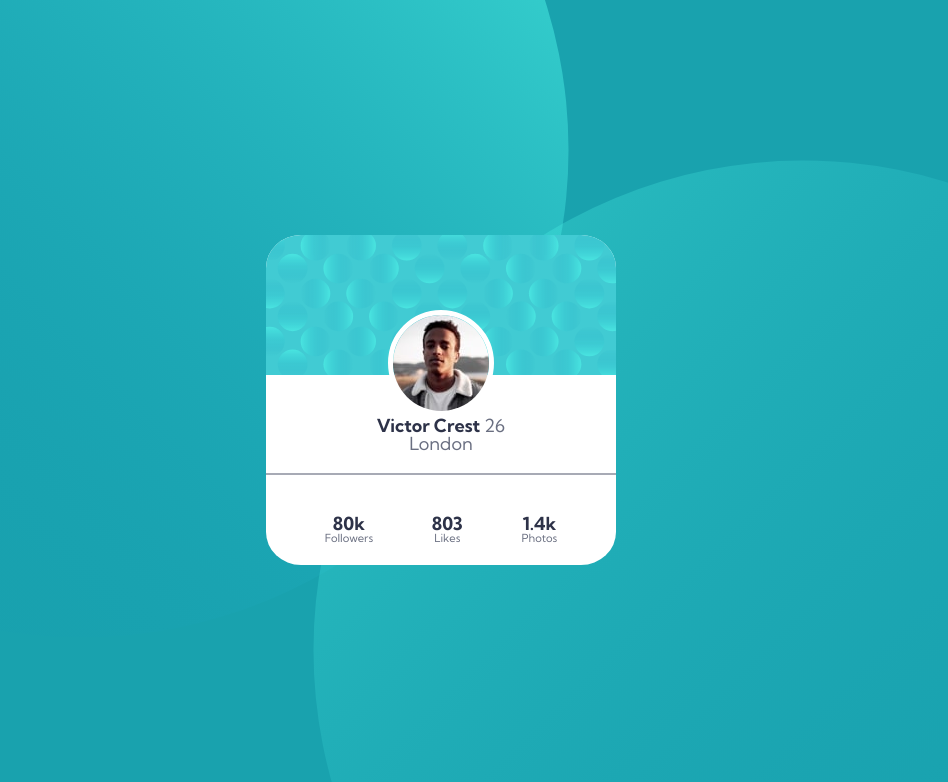
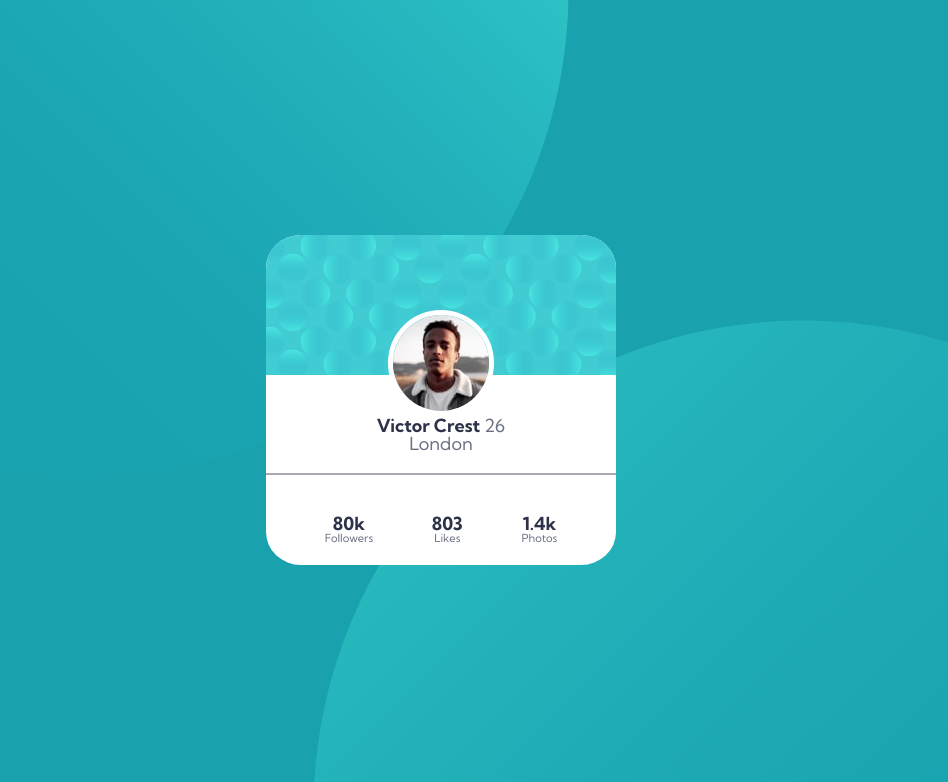
Before and after one commit to vanessacor/frontendmentor-kata-profile-card, a plain HTML site: page index.html in a window 1280 px wide. Shown: the top 782 px of the page, without its empty margins (199-1147 px from the left). Drawn offline with Linux system fonts and the light colour scheme.

Commit message:
Style: fix position on background pattern

```diff
--- a/index.html
+++ b/index.html
@@ -11,13 +11,14 @@
 </head>
 <body>
   <div id="bg-pattern-top">
-    <svg width="978" height="978" xmlns="http://www.w3.org/2000/svg"><defs><linearGradient x1="50%" y1=".779%" x2="50%" y2="100%" id="a"><stop stop-color="#0989B4" stop-opacity="0" offset="0%"/><stop stop-color="#53FFEE" offset="99.94%"/></linearGradient></defs><ellipse fill="url(#a)" transform="rotate(-135 489 489)" cx="489" cy="489" rx="489" ry="488" fill-rule="evenodd" opacity=".5"/></svg>
+    <img src="./images/bg-pattern-top.svg" alt="background-pattern">
+
   </div>
   <main>
     <article>
       <div id="image-wrapper">
         <img class="profile-background" src="./images/bg-pattern-card.svg" alt="background-pattern">
-        <img id="image" src="./images/image-victor.jpg" alt="">
+        <img id="image" src="./images/image-victor.jpg" alt="victor profile image">
       </div>
       <section id="profile-details">
         <p>Victor Crest <span>26</span></p>
@@ -38,7 +39,7 @@
     Coded by <a href="#">Your Name Here</a>.
   </footer>
   <div id="bg-pattern-bottom">
-    <svg width="978" height="978" xmlns="http://www.w3.org/2000/svg"><defs><linearGradient x1="50%" y1=".779%" x2="50%" y2="100%" id="a"><stop stop-color="#0989B4" stop-opacity="0" offset="0%"/><stop stop-color="#53FFEE" offset="99.94%"/></linearGradient></defs><ellipse fill="url(#a)" transform="scale(1 -1) rotate(45 1669.55 0)" cx="489" cy="489" rx="489" ry="488" fill-rule="evenodd" opacity=".25"/></svg>
+    <img src="./images/bg-pattern-bottom.svg" alt="background-pattern">
   </div>
 </body>
 </html>
--- a/styles/style.css
+++ b/styles/style.css
@@ -24,22 +24,23 @@ body {
     position: relative;
     margin: 0;
     line-height: 1;
+    overflow: hidden;
+    font-family: 'Kumbh Sans', sans-serif;
     color: var(--dark-blue);
-    font-family: 'Kumbh Sans', sans-serif;
     background-color: var(--dark-cyan);
 }
 
 #bg-pattern-top {
     position: absolute;
     right: 40%;
-    bottom: 20%;
+    bottom: 40%;
     z-index: -1;
 }
 
 #bg-pattern-bottom {
     position: absolute;
     left: 40%;
-    top: 20%;
+    top: 40%;
     z-index: -1;
 }
 
```
